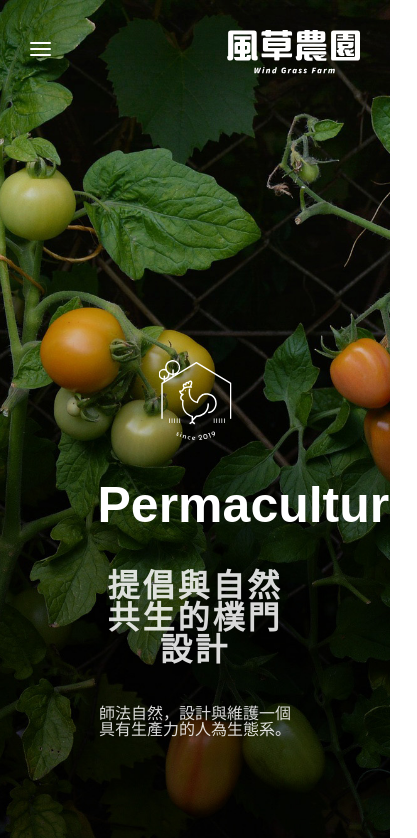
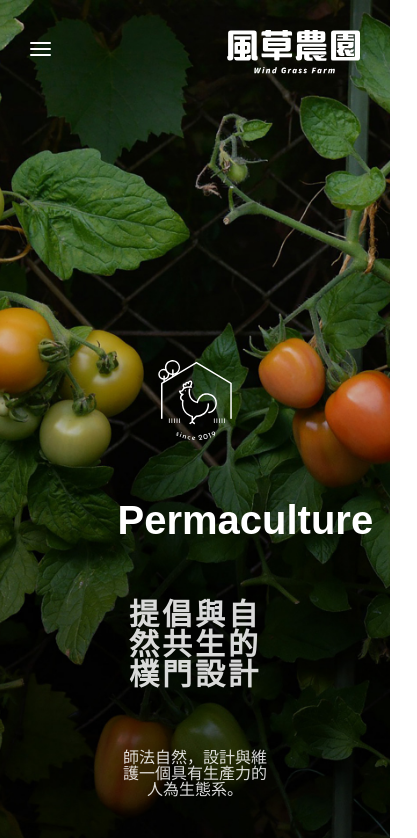
Before and after one commit to jctsai104/16_WindGrassFarm, a plain HTML site: page index.html in a window 390 px wide. Shown: the top 838 px of the page, 417 px wide, since content can reach past the window. Drawn offline with nearby package versions, Linux system fonts and the light colour scheme.

Commit message:
0106 bg sidebar

```diff
--- a/css/header-index.css
+++ b/css/header-index.css
@@ -2,7 +2,7 @@ body{
     font-family: sans-serif;
 }
 .bgImg{
-    background-image: url(../pic/bg-tomatoes.jpg);
+    background-image: url(../pic/bg-tomatoes-mobile.jpg);
     background-repeat: no-repeat;
     background-size: cover;
     background-position: center center;
@@ -16,6 +16,13 @@ body{
     margin: 15px;
 }
 
-@media screen and (min-width:768px) {
-
+@media screen and (min-width:992px) {
+    .bgImg{
+        background-image: url(../pic/bg-tomatoes.jpg);
+        background-repeat: no-repeat;
+        background-size: cover;
+        background-position: center center;
+        background-attachment: fixed;
+        height:100vh;
+    }
 }
--- a/css/main-index.css
+++ b/css/main-index.css
@@ -9,11 +9,12 @@
 }
 h1{
     color: #fff;
-    font-size: 50px;
+    font-size: 40px;
     font-weight: bold;
+    display: inline-block;
 }
 h2{
-    font-size: 40px;
+    font-size: 30px;
     color: #80BC63;
     letter-spacing: 10px;
     font-weight: bold;
@@ -30,6 +31,9 @@ h4{
     color: #3F6E29;
     font-weight: 500;
 }
+p{
+    font-size: 14px;
+}
 .pb-24{
     padding-bottom: 24px;
 }
@@ -44,6 +48,15 @@ h4{
 }
 .pt-90{
     padding-top: 90px;
+}
+.mb-40{
+    margin-bottom: 40px;
+}
+.mb-60{
+    margin-bottom: 60px;
+}
+.mb-90{
+    margin-bottom: 90px;
 }
 img{
     vertical-align: top;
@@ -61,27 +74,29 @@ a{
 }
 /* 第一屏 */
 .sidebar{
+    margin: auto;
     position: absolute;
     top: 360px;
-    /* left: 100px; */
     left: 50%;
     right: 0;
     transform: translateX(-50%);
-    margin: auto;
     text-align: center;
+    padding: 0 20px;
+    display: flex;
+    flex-direction: column;
 }
 .sidebar h2{
     color: #fff;
-    font-size: 32px;
     letter-spacing: 3px;
     opacity: 85%;
-    padding-bottom: 40px;
+    margin-bottom: 60px;
+    display: inline-block;
 }
 .sidebar p{
     color: #fff;
     font-size: 16px;
     opacity: 85%;
-    padding-bottom: 40px;
+    display: inline-block;
 }
 /* button{
     cursor: pointer;
--- a/index.html
+++ b/index.html
@@ -45,8 +45,8 @@
     <main>
             <!-- 第一屏 -->
             <section class="sidebar">
-                <img src="pic/newLogo-white.svg" height="80px" alt="logo" class="pb-40">
-                <h1 class="pb-40">Permaculture</h1>
+                <img src="pic/newLogo-white.svg" height="80px" alt="logo" class="mb-60">
+                <h1 class="mb-60">Permaculture</h1>
                 <h2>提倡與自然共生的樸門設計</h2>
                 <p>師法自然，設計與維護一個具有生產力的人為生態系。</p>
                 <!-- <a href="about.html"><button><span>Learn More</span></button></a> -->
```
Also changed, not shown: pic/bg-tomatoes-mobile.jpg (added).
